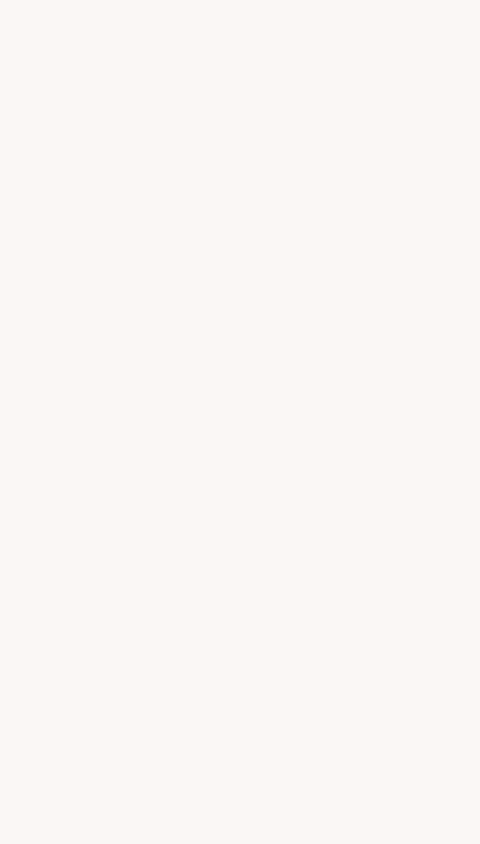
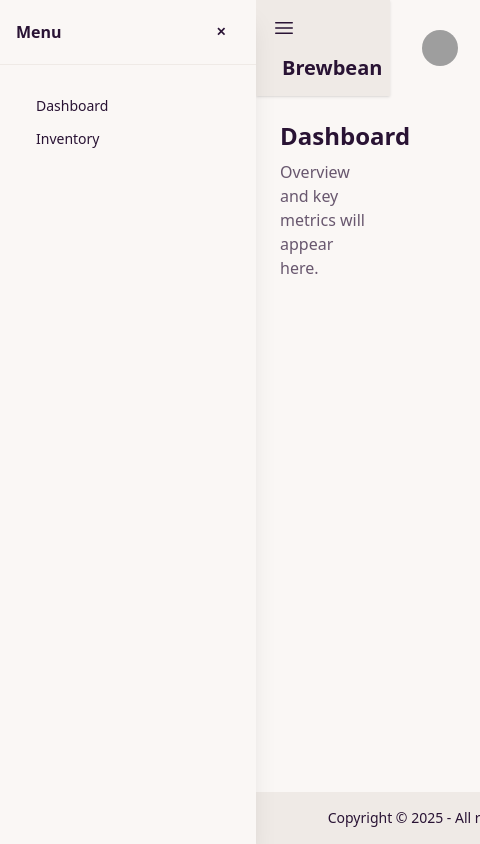
Before and after one commit to aravindashokk/brewbean-web, a React (Vite) app: page /dashboard in a window 390 px wide. Before the commit this address had no page. Shown: the whole page, 480 px wide, since content can reach past the window. Built offline with nearby package versions, Linux system fonts and the light colour scheme; grey boxes are pictures that could not be loaded.

Commit message:
feat(ui): added hamburger menu with dashboard and inventory

```diff
--- a/src/App.jsx
+++ b/src/App.jsx
@@ -2,6 +2,8 @@ import { BrowserRouter, Routes, Route } from 'react-router-dom';
 import Body from './Body';
 import Login from './Login';
 import Profile from './Profile';
+import Dashboard from './Dashboard';
+import Inventory from './Inventory';
 
 function App() {
   return (
@@ -11,6 +13,8 @@ function App() {
           <Route index element={<Login />} />
           <Route path="login" element={<Login />} />
           <Route path="profile" element={<Profile />} />
+          <Route path="dashboard" element={<Dashboard />} />
+          <Route path="inventory" element={<Inventory />} />
         </Route>
       </Routes>
     </BrowserRouter>
--- a/src/Body.jsx
+++ b/src/Body.jsx
@@ -1,13 +1,20 @@
-import { Outlet } from 'react-router-dom';
+import { useState } from 'react';
+import { Outlet, useLocation } from 'react-router-dom';
 import NavBar from './NavBar';
 import Footer from './Footer';
 
-const Body = () => (
-  <div>
-    <NavBar />
-    <Outlet />
-    <Footer />
-  </div>
-);
+const Body = () => {
+  const [isMenuOpen, setIsMenuOpen] = useState(true);
+  const location = useLocation();
+  const hideUserMenu = location.pathname === '/' || location.pathname === '/login';
+
+  return (
+    <div className={!hideUserMenu && isMenuOpen ? 'ml-64 transition-[margin] duration-200 ease-out' : 'ml-0 transition-[margin] duration-200 ease-out'}>
+      <NavBar isMenuOpen={isMenuOpen} setIsMenuOpen={setIsMenuOpen} />
+      <Outlet />
+      <Footer />
+    </div>
+  );
+};
 
 export default Body;
--- /dev/null
+++ b/src/Dashboard.jsx
@@ -0,0 +1,10 @@
+import React from 'react';
+
+const Dashboard = () => (
+  <div className="p-6">
+    <h1 className="text-2xl font-bold mb-2">Dashboard</h1>
+    <p className="text-base-content/70">Overview and key metrics will appear here.</p>
+  </div>
+);
+
+export default Dashboard;
--- /dev/null
+++ b/src/Inventory.jsx
@@ -0,0 +1,10 @@
+import React from 'react';
+
+const Inventory = () => (
+  <div className="p-6">
+    <h1 className="text-2xl font-bold mb-2">Inventory</h1>
+    <p className="text-base-content/70">Manage products and stock here.</p>
+  </div>
+);
+
+export default Inventory;
--- a/src/NavBar.jsx
+++ b/src/NavBar.jsx
@@ -1,7 +1,7 @@
 import React from 'react';
-import { useLocation } from 'react-router-dom';
+import { useLocation, Link } from 'react-router-dom';
 
-const NavBar = () => {
+const NavBar = ({ isMenuOpen, setIsMenuOpen }) => {
   const location = useLocation();
   const hideUserMenu = location.pathname === '/' || location.pathname === '/login';
 
@@ -11,9 +11,21 @@ const NavBar = () => {
 
   return (
     <div className="navbar bg-base-200 shadow-sm">
-      <div className="flex-1">
+      <div className="flex-1 items-center gap-2">
+        {!hideUserMenu && (
+          <button
+            aria-label="Open menu"
+            className="btn btn-ghost btn-square"
+            onClick={() => setIsMenuOpen(prev => !prev)}
+          >
+            <svg xmlns="http://www.w3.org/2000/svg" fill="none" viewBox="0 0 24 24" strokeWidth={1.5} stroke="currentColor" className="w-6 h-6">
+              <path strokeLinecap="round" strokeLinejoin="round" d="M3.75 6.75h16.5M3.75 12h16.5M3.75 17.25h16.5" />
+            </svg>
+          </button>
+        )}
         <a className="btn btn-ghost text-xl">Brewbean</a>
       </div>
+
       {!hideUserMenu && (
         <div className="flex gap-2">
           <div className="dropdown dropdown-end mx-5">
@@ -35,6 +47,43 @@ const NavBar = () => {
           </div>
         </div>
       )}
+
+      {/* Sliding sidebar */}
+      {!hideUserMenu && (
+        <>
+          <aside
+            className={`fixed left-0 top-0 z-50 h-full w-64 transform bg-base-100 shadow-xl transition-transform duration-200 ease-out ${
+              isMenuOpen ? 'translate-x-0' : '-translate-x-full'
+            }`}
+            aria-hidden={!isMenuOpen}
+          >
+            <div className="flex items-center justify-between px-4 py-4 border-b border-base-200">
+              <span className="font-semibold">Menu</span>
+              <button
+                aria-label="Close menu"
+                className="btn btn-ghost btn-sm"
+                onClick={() => setIsMenuOpen(false)}
+              >
+                ✕
+              </button>
+            </div>
+            <nav className="menu p-4">
+              <ul className="menu">
+                <li>
+                  <Link to="/dashboard">
+                    Dashboard
+                  </Link>
+                </li>
+                <li>
+                  <Link to="/inventory">
+                    Inventory
+                  </Link>
+                </li>
+              </ul>
+            </nav>
+          </aside>
+        </>
+      )}
     </div>
   );
 };
```
